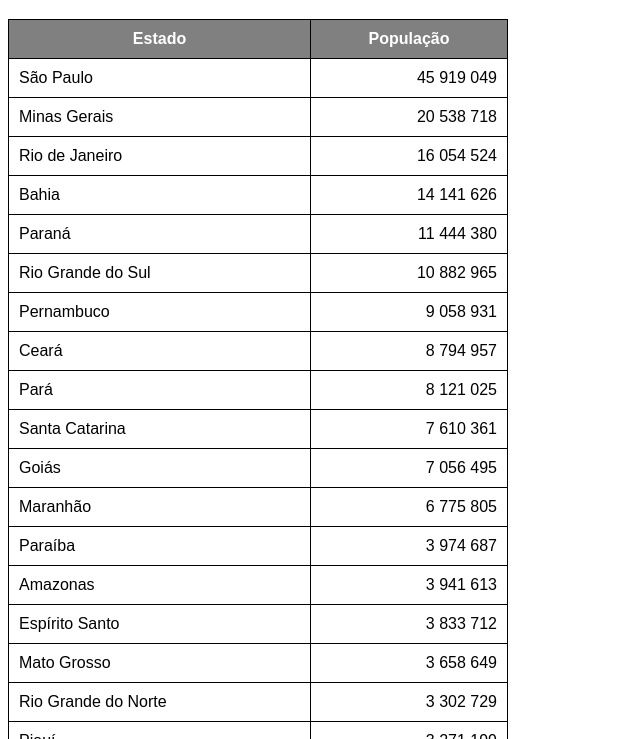
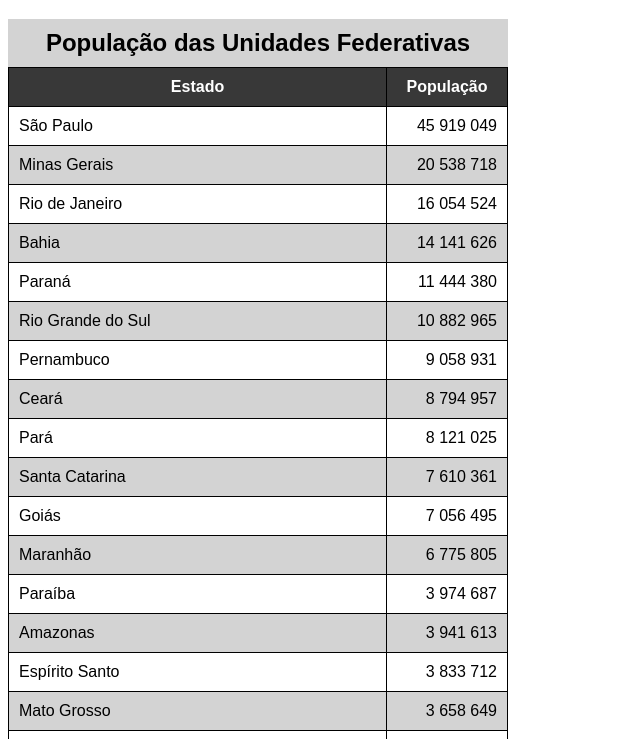
Before and after one commit to guinoronhaf/html-css, a plain HTML site: page exercicios/ex023/tabela002.html in a window 1280 px wide. Shown: the part 61-800 px from the top of the page, without its empty margins (0-640 px from the left). Drawn offline with Linux system fonts and the light colour scheme.

Commit message:
tabela zebrada

```diff
--- a/exercicios/ex023/tabela002.html
+++ b/exercicios/ex023/tabela002.html
@@ -14,14 +14,25 @@
             border-collapse: collapse;
         }
 
+        caption {
+            font-size: 1.5em;
+            font-weight: bold;
+            padding: 10px;
+            background-color: lightgray;
+        }
+
         td, th {
             border: 1px solid black;
             padding: 10px;
         }
 
         thead, tfoot {
-            background-color: grey;
+            background-color: #383838;
             color: white;
+        }
+
+        tbody > tr:nth-child(2n) {
+            background-color: lightgray;
         }
 
         .num {
@@ -32,10 +43,13 @@
 <body>
     <h1>Uso de tabelas grandes</h1>
     <table>
+        <caption>
+            População das Unidades Federativas
+        </caption>
         <thead>
             <tr>
-                <th>Estado</th>
-                <th>População</th>
+                <th scope="col">Estado</th>
+                <th scope="col" style="width: 100px;">População</th>
             </tr>
         </thead>
         <tbody>
```
